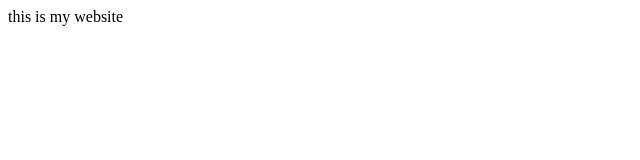
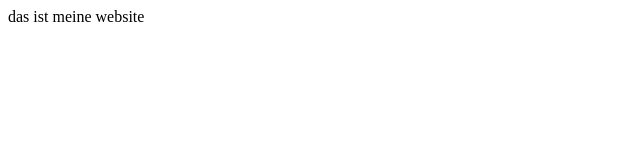
Before and after one commit to Jaliladjadie/mywebsite, a plain HTML site: page index.html in a window 1280 px wide. Shown: the full height of the page, 0-640 px from the left. Drawn offline with Linux system fonts and the light colour scheme.

Commit message:
Update index.html

```diff
--- a/index.html
+++ b/index.html
@@ -6,6 +6,6 @@
     <title>Document</title>
 </head>
 <body>
-    this is my website
+    das ist meine website
 </body>
 </html>
```
